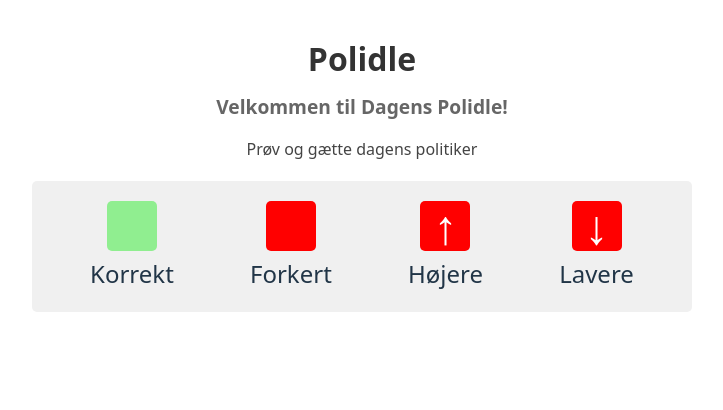
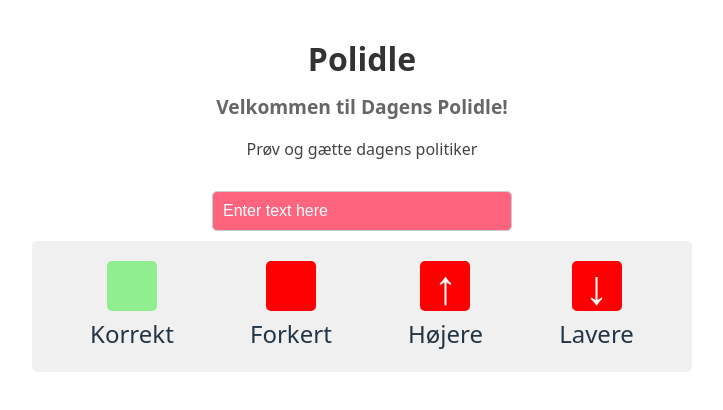
Before and after one commit to PRJ4SW4/LearningEnv, a React (Vite) app in the folder borgertinget-learning-env/: page /Polidle in a window 1280 px wide. Shown: the top 410 px of the page, without its empty margins (278-1001 px from the left). Built offline with nearby package versions, Linux system fonts and the light colour scheme.

Commit message:
feat: Modes og input - tilføjet components for de forskellige modes til Polidle - tilføjet og stylet et input felt for Polidle

```diff
--- a/borgertinget-learning-env/src/Pages/Polidle/Polidle.tsx
+++ b/borgertinget-learning-env/src/Pages/Polidle/Polidle.tsx
@@ -1,5 +1,6 @@
 import React from "react";
 import Infobox from "../../components/Polidle/Infobox/Infobox";
+import Input from "../../components/Polidle/Input/Input";
 import styles from "./Polidle.module.css";
 
 const Polidle: React.FC = () => {
@@ -8,6 +9,7 @@ const Polidle: React.FC = () => {
       <h1 className={styles.heading}>Polidle</h1>
       <h2 className={styles.subheading}>Velkommen til Dagens Polidle!</h2>
       <p className={styles.paragraph}>Prøv og gætte dagens politiker</p>
+      <Input />
       <Infobox /> {/* Brug Infobox-komponenten */}
       {/* ... (Inputfelter til brugerens gæt og liste over tidligere gæt) */}
     </div>
--- /dev/null
+++ b/borgertinget-learning-env/src/components/Polidle/Input/Input.css
@@ -0,0 +1,23 @@
+.input-field {
+  /*baggrundsfarve*/
+  background-color: #fd657e;
+  /*textcolor*/
+  color: black;
+  padding: 10px;
+  border: 1px solid #ccc;
+  border-radius: 5px;
+  font-size: 1em;
+  width: 300px; /* Juster bredden efter behov */
+  margin: 10px 0; /* Tilføj margin for afstand */
+  box-sizing: border-box; /* Inkluder padding og border i bredde/højde */
+}
+
+.input-field:focus {
+  outline: none;
+  border-color: #5a002c; /* Fremhæv border ved fokus */
+  box-shadow: 0 0 5px rgba(102, 8, 1, 0.5); /* Tilføj skygge ved fokus */
+}
+
+.input-field::placeholder {
+  color: white;
+}
--- /dev/null
+++ b/borgertinget-learning-env/src/components/Polidle/Input/Input.tsx
@@ -0,0 +1,10 @@
+import React from "react";
+import "./Input.css";
+
+const Input: React.FC = () => {
+  return (
+    <input type="text" className="input-field" placeholder="Enter text here" />
+  );
+};
+
+export default Input;
```
Also changed, not shown: borgertinget-learning-env/src/Pages/Polidle/GamemodeSelect.tsx (added), borgertinget-learning-env/src/components/Polidle/Gamemodes/CitatMode.css (added), borgertinget-learning-env/src/components/Polidle/Gamemodes/CitatMode.tsx (added), borgertinget-learning-env/src/components/Polidle/Gamemodes/ClassicMode.css (added), borgertinget-learning-env/src/components/Polidle/Gamemodes/ClassicMode.tsx (added), borgertinget-learning-env/src/components/Polidle/Gamemodes/FotoBlurMode.css (added), borgertinget-learning-env/src/components/Polidle/Gamemodes/FotoBlurMode.tsx (added).
